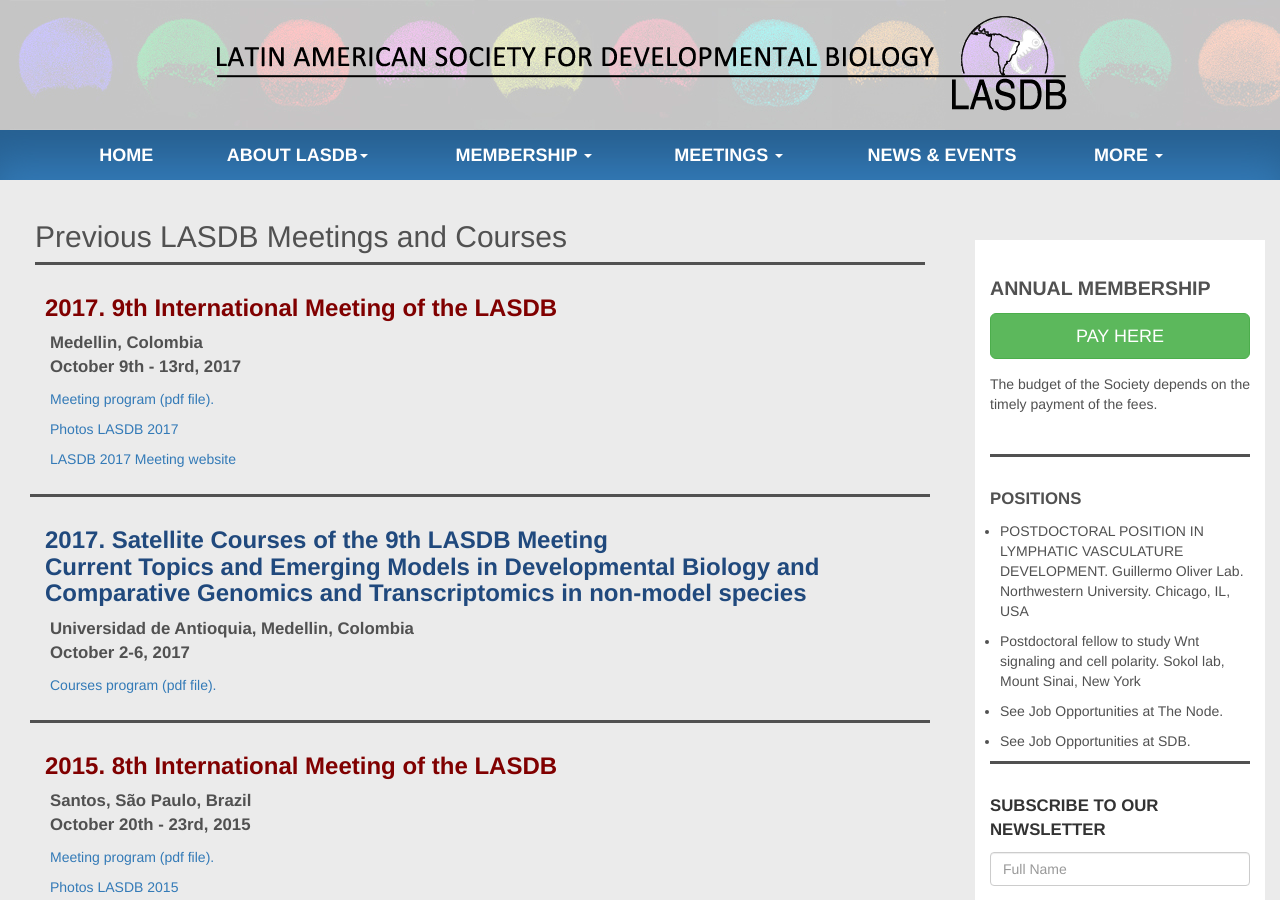
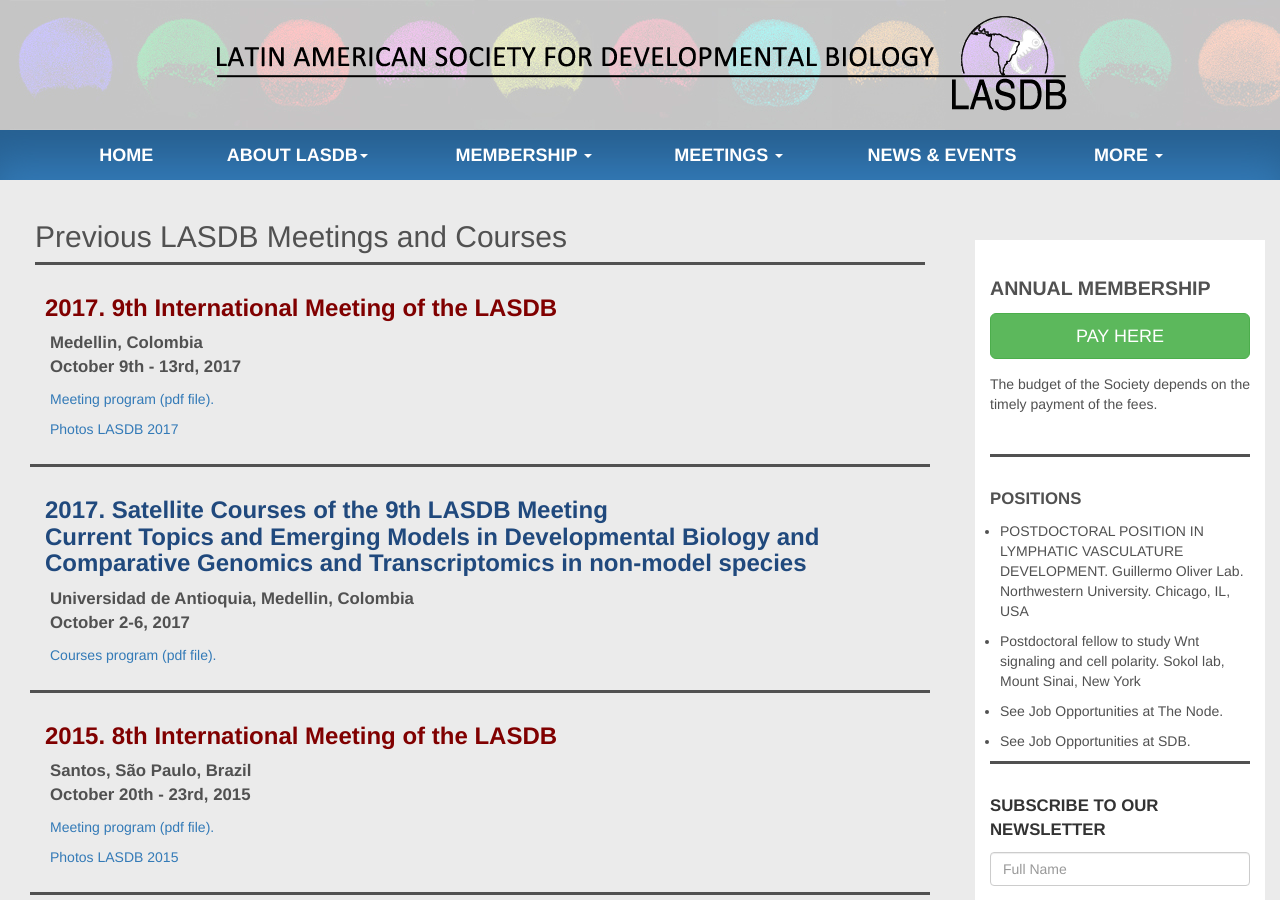
Before and after one commit to lasdb/lasdb.github.io, a Jekyll site: the page built from pages/previous-meetings.html, in a window 1280 px wide and 900 px high. Built offline with Jekyll 4.4.1, drawn with Linux system fonts in a browser that asks for light colours; nearby versions of some CDN libraries.

Commit message:
Update previous-meetings.html

```diff
--- a/pages/previous-meetings.html
+++ b/pages/previous-meetings.html
@@ -15,7 +15,7 @@
             <p> <a target="_blank" href="../pdfs/2017-meeting-program.pdf"> Meeting program (pdf file).</a>
             </p>
             <p><a href="https://www.facebook.com/media/set/?set=a.675778949298194.1073741832.335180643358028&type=1&l=f3220028ca" target="_blank">Photos LASDB 2017</a></p>
-            <p><a href="http://www.lasdb2017.com/" target="_blank">LASDB 2017 Meeting website</a></p>
+
 
         </div>
     </div>
```
